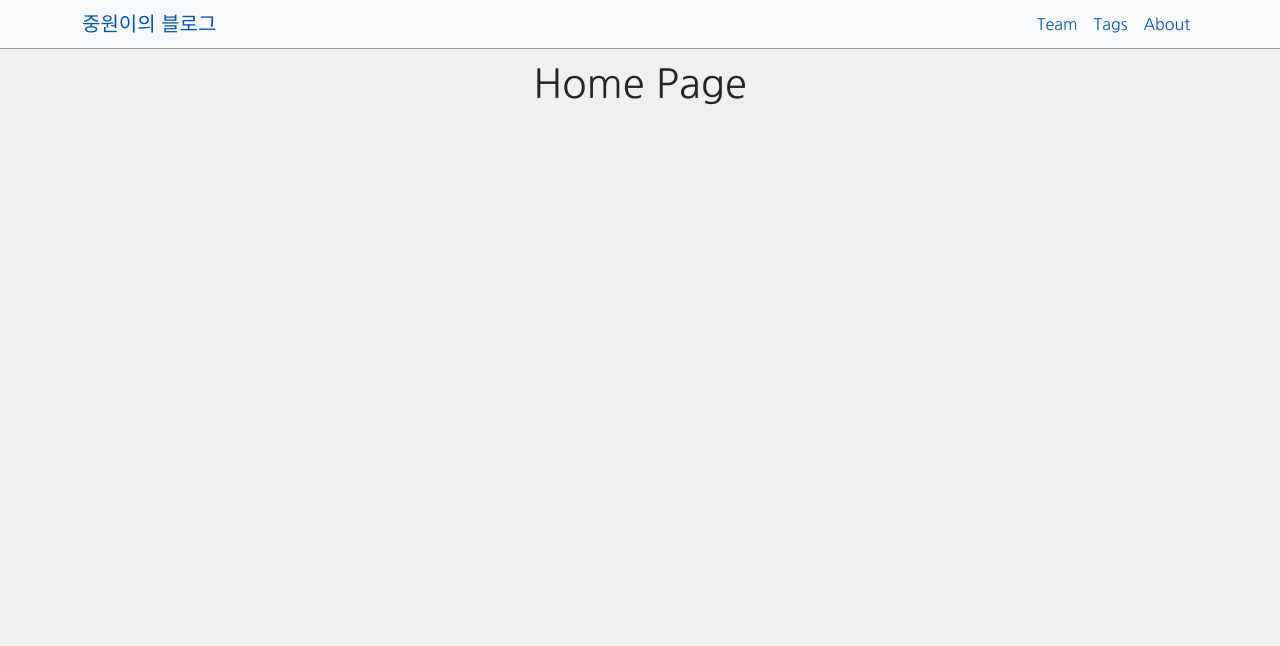
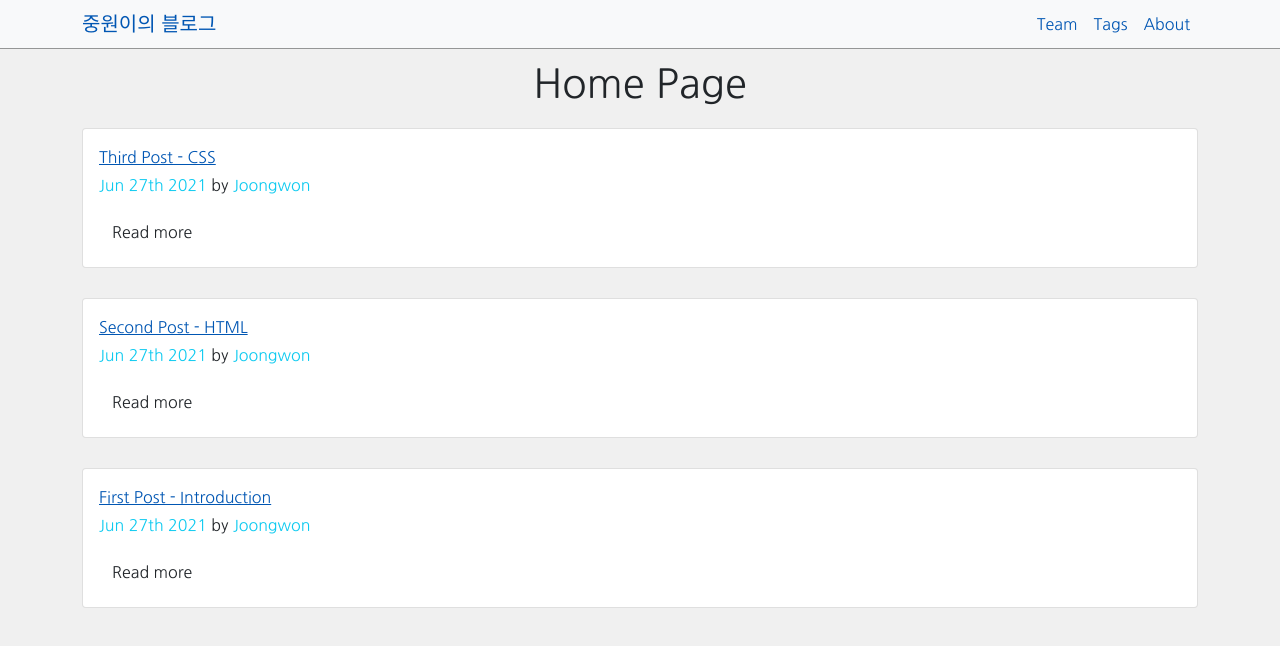
Before and after one commit to jungwone/blog, a Gatsby site: page / in a window 1280 px wide. Built offline with nearby package versions, Linux system fonts and the light colour scheme; Gatsby itself is replaced by a stand-in of ours.

Commit message:
포스트 목록 가져오기

```diff
--- a/gatsby-config.js
+++ b/gatsby-config.js
@@ -16,6 +16,13 @@
         path: `${__dirname}/src/images`,
       },
     },
+    {
+      resolve: `gatsby-source-filesystem`,
+      options: {
+        name: `images`,
+        path: `${__dirname}/src/pages`,
+      },
+    },
     `gatsby-transformer-sharp`,
     `gatsby-plugin-sharp`,
     {
@@ -31,6 +38,7 @@
       },
     },
     `gatsby-plugin-gatsby-cloud`,
+    `gatsby-transformer-remark`,
     // this (optional) plugin enables Progressive Web App + Offline functionality
     // To learn more, visit: https://gatsby.dev/offline
     // `gatsby-plugin-offline`,
--- a/package.json
+++ b/package.json
@@ -16,6 +16,7 @@
     "gatsby-plugin-sass": "^4.8.0",
     "gatsby-plugin-sharp": "^3.6.0",
     "gatsby-source-filesystem": "^3.6.0",
+    "gatsby-transformer-remark": "^4.5.0",
     "gatsby-transformer-sharp": "^3.6.0",
     "prop-types": "^15.7.2",
     "react": "^17.0.1",
@@ -33,7 +34,7 @@
   "license": "0BSD",
   "scripts": {
     "build": "gatsby build",
-    "develop": "gatsby develop",
+    "dev": "gatsby develop",
     "format": "prettier --write \"**/*.{js,jsx,ts,tsx,json,md}\"",
     "start": "npm run develop",
     "serve": "gatsby serve",
--- /dev/null
+++ b/src/components/Post.js
@@ -0,0 +1,25 @@
+import React from "react"
+import { Link } from "gatsby"
+import { Card, CardTitle, CardText, CardSubtitle, CardBody } from "reactstrap"
+
+const Post = ({ title, author, path, date, body }) => {
+  return (
+    <Card>
+      <CardBody>
+        <CardTitle>
+          <Link to={path}>{title}</Link>
+        </CardTitle>
+        <CardSubtitle>
+          <span className="text-info">{date}</span> by{" "}
+          <span className="text-info">{author}</span>
+        </CardSubtitle>
+        <CardText>{body}</CardText>
+        <Link to={path} className="btn btn-outline-priamry float-right">
+          Read more
+        </Link>
+      </CardBody>
+    </Card>
+  )
+}
+
+export default Post
--- a/src/pages/index.js
+++ b/src/pages/index.js
@@ -1,15 +1,51 @@
 import * as React from "react"
-import { Link } from "gatsby"
-import { StaticImage } from "gatsby-plugin-image"
-
+import { graphql, StaticQuery } from "gatsby"
 import Layout from "../components/layout"
 import Seo from "../components/seo"
+import Post from "../components/Post"
 
 const IndexPage = () => (
   <Layout>
     <Seo title="Home" />
     <h1>Home Page</h1>
+    <StaticQuery
+      query={indexQuery}
+      render={data => {
+        return (
+          <div>
+            {data.allMarkdownRemark.edges.map(({ node }) => (
+              <Post
+                title={node.frontmatter.title}
+                author={node.frontmatter.author}
+                path={node.frontmatter.path}
+                date={node.frontmatter.date}
+                body={node.excerpt.body}
+              />
+            ))}
+          </div>
+        )
+      }}
+    />
   </Layout>
 )
 
+const indexQuery = graphql`
+  {
+    allMarkdownRemark(sort: { fields: [frontmatter___date], order: DESC }) {
+      edges {
+        node {
+          id
+          frontmatter {
+            title
+            date(formatString: "MMM Do YYYY")
+            author
+            path
+          }
+          excerpt
+        }
+      }
+    }
+  }
+`
+
 export default IndexPage
--- /dev/null
+++ b/src/pages/posts/001-first-post.md
@@ -0,0 +1,9 @@
+---
+title: "First Post - Introduction"
+date: "2021-06-27 18:34"
+author: "Joongwon"
+path: "/first-post"
+---
+
+Welcome to my blog! I hope you enjoy my content !!
+Welcome to my blog! I hope you enjoy my content !!
--- /dev/null
+++ b/src/pages/posts/002-second-post.md
@@ -0,0 +1,10 @@
+---
+title: "Second Post - HTML"
+date: "2021-06-27 18:36"
+author: "Joongwon"
+path: "/second-post"
+---
+
+Today we are gonna talk about HTML5. Exciting !!
+Today we are gonna talk about HTML5. Exciting !!
+Today we are gonna talk about HTML5. Exciting !!
--- /dev/null
+++ b/src/pages/posts/003-third-post.md
@@ -0,0 +1,10 @@
+---
+title: "Third Post - CSS"
+date: "2021-06-27 18:40"
+author: "Joongwon"
+path: "/third-post"
+---
+
+This time, we are gonna dive into CSS, This time, we are gonna dive into CSS,
+This time, we are gonna dive into CSS, This time, we are gonna dive into CSS,
+This time, we are gonna dive into CSS, This time, we are gonna dive into CSS,
```
Also changed, not shown: src/images/post-image.jpg (added), 1 other file.
